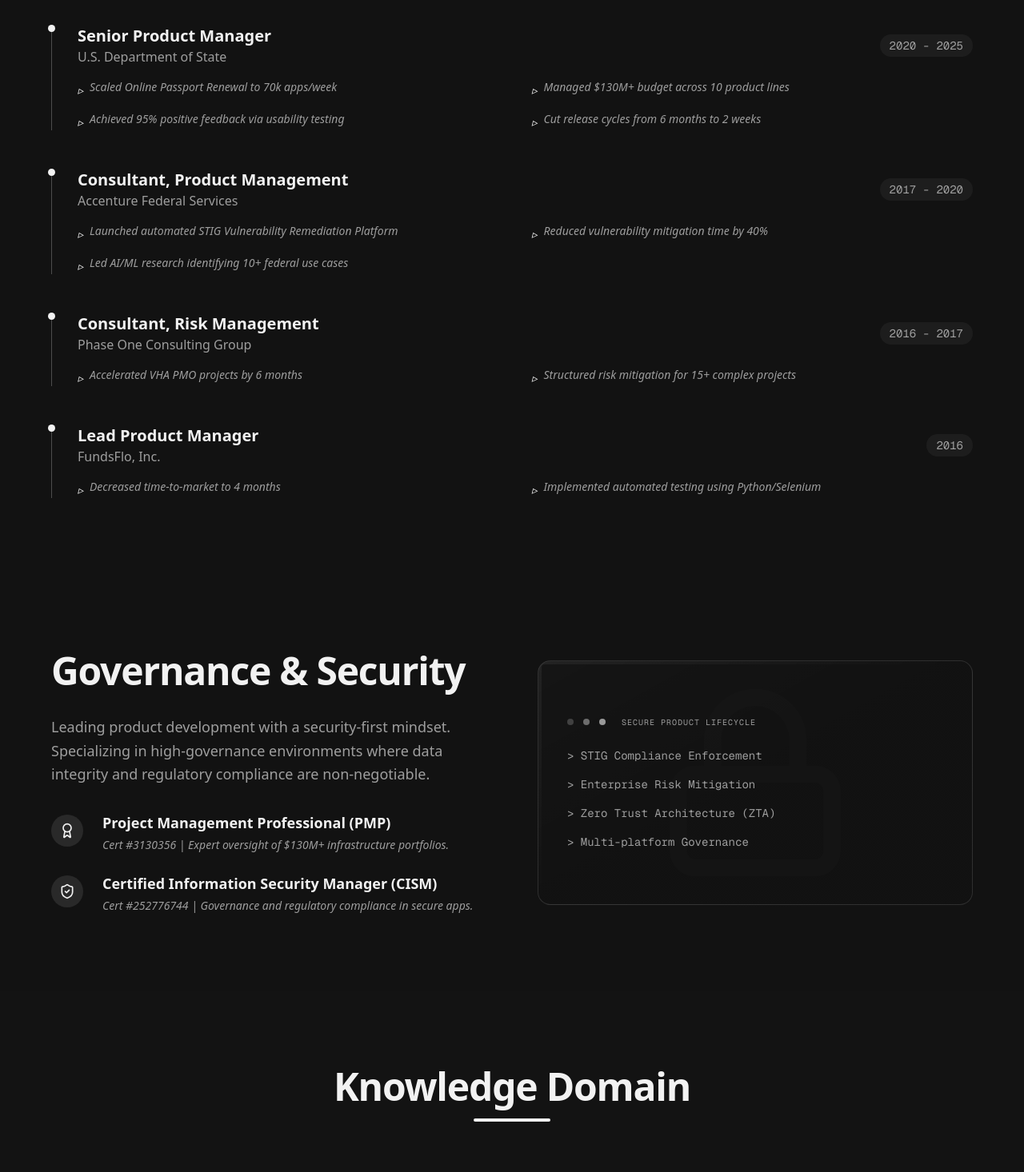
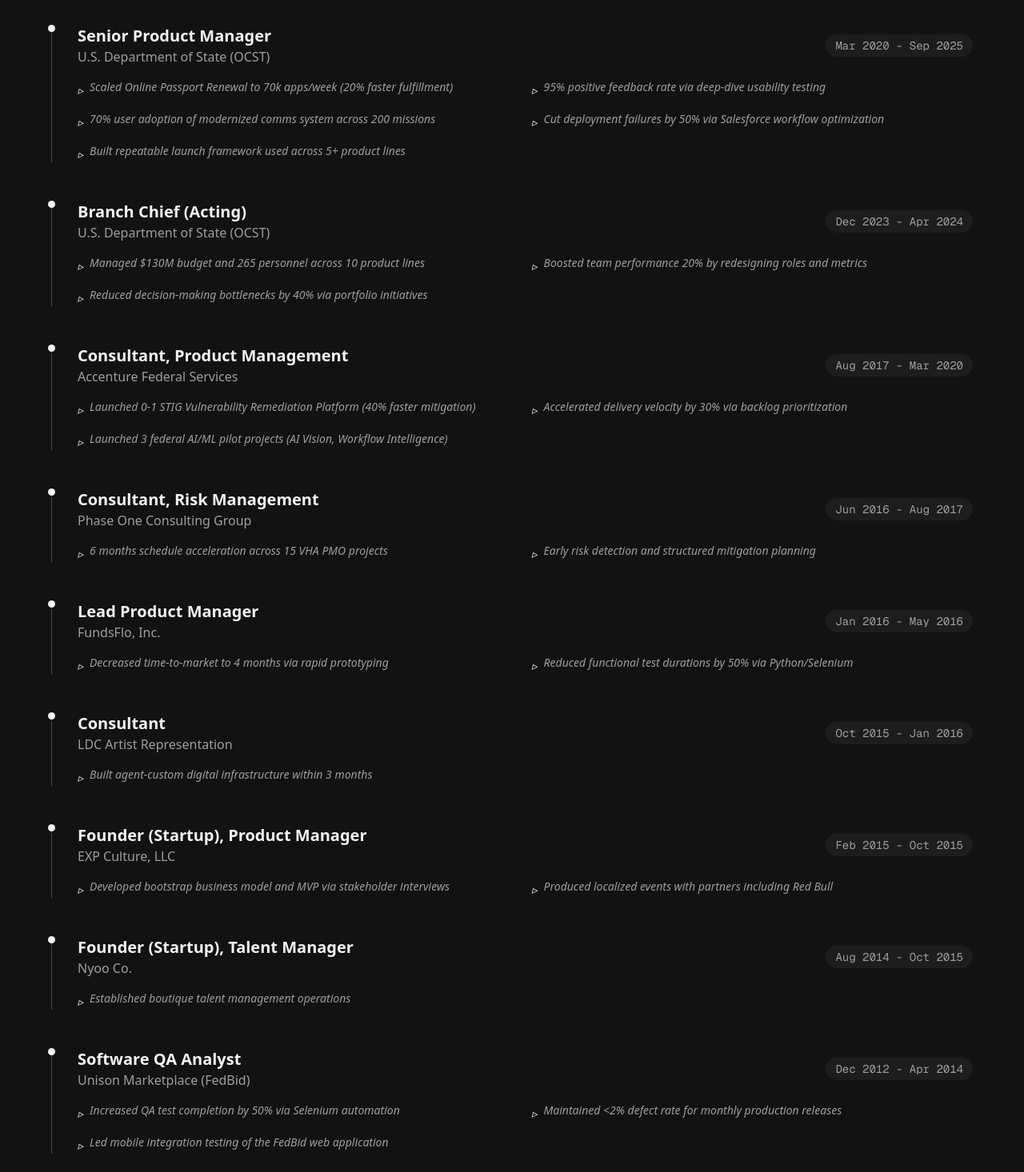
Before and after one commit to benyoo/nyooco, a Next.js app: page / in a window 1280 px wide. Shown: the part 1820-3286 px from the top of the page at 80% size. Built offline with nearby package versions, Linux system fonts and the light colour scheme.

Commit message:
Update experience section with full resume data

```diff
--- a/src/components/experience.tsx
+++ b/src/components/experience.tsx
@@ -4,42 +4,88 @@
 
 const experiences = [
     {
-        company: "U.S. Department of State",
+        company: "U.S. Department of State (OCST)",
         role: "Senior Product Manager",
-        period: "2020 - 2025",
+        period: "Mar 2020 - Sep 2025",
         achievements: [
-            "Scaled Online Passport Renewal to 70k apps/week",
-            "Managed $130M+ budget across 10 product lines",
-            "Achieved 95% positive feedback via usability testing",
-            "Cut release cycles from 6 months to 2 weeks"
+            "Scaled Online Passport Renewal to 70k apps/week (20% faster fulfillment)",
+            "95% positive feedback rate via deep-dive usability testing",
+            "70% user adoption of modernized comms system across 200 missions",
+            "Cut deployment failures by 50% via Salesforce workflow optimization",
+            "Built repeatable launch framework used across 5+ product lines"
+        ]
+    },
+    {
+        company: "U.S. Department of State (OCST)",
+        role: "Branch Chief (Acting)",
+        period: "Dec 2023 - Apr 2024",
+        achievements: [
+            "Managed $130M budget and 265 personnel across 10 product lines",
+            "Boosted team performance 20% by redesigning roles and metrics",
+            "Reduced decision-making bottlenecks by 40% via portfolio initiatives"
         ]
     },
     {
         company: "Accenture Federal Services",
         role: "Consultant, Product Management",
-        period: "2017 - 2020",
+        period: "Aug 2017 - Mar 2020",
         achievements: [
-            "Launched automated STIG Vulnerability Remediation Platform",
-            "Reduced vulnerability mitigation time by 40%",
-            "Led AI/ML research identifying 10+ federal use cases"
+            "Launched 0-1 STIG Vulnerability Remediation Platform (40% faster mitigation)",
+            "Accelerated delivery velocity by 30% via backlog prioritization",
+            "Launched 3 federal AI/ML pilot projects (AI Vision, Workflow Intelligence)"
         ]
     },
     {
         company: "Phase One Consulting Group",
         role: "Consultant, Risk Management",
-        period: "2016 - 2017",
+        period: "Jun 2016 - Aug 2017",
         achievements: [
-            "Accelerated VHA PMO projects by 6 months",
-            "Structured risk mitigation for 15+ complex projects"
+            "6 months schedule acceleration across 15 VHA PMO projects",
+            "Early risk detection and structured mitigation planning"
         ]
     },
     {
         company: "FundsFlo, Inc.",
         role: "Lead Product Manager",
-        period: "2016",
+        period: "Jan 2016 - May 2016",
         achievements: [
-            "Decreased time-to-market to 4 months",
-            "Implemented automated testing using Python/Selenium"
+            "Decreased time-to-market to 4 months via rapid prototyping",
+            "Reduced functional test durations by 50% via Python/Selenium"
+        ]
+    },
+    {
+        company: "LDC Artist Representation",
+        role: "Consultant",
+        period: "Oct 2015 - Jan 2016",
+        achievements: [
+            "Built agent-custom digital infrastructure within 3 months"
+        ]
+    },
+    {
+        company: "EXP Culture, LLC",
+        role: "Founder (Startup), Product Manager",
+        period: "Feb 2015 - Oct 2015",
+        achievements: [
+            "Developed bootstrap business model and MVP via stakeholder interviews",
+            "Produced localized events with partners including Red Bull"
+        ]
+    },
+    {
+        company: "Nyoo Co.",
+        role: "Founder (Startup), Talent Manager",
+        period: "Aug 2014 - Oct 2015",
+        achievements: [
+            "Established boutique talent management operations"
+        ]
+    },
+    {
+        company: "Unison Marketplace (FedBid)",
+        role: "Software QA Analyst",
+        period: "Dec 2012 - Apr 2014",
+        achievements: [
+            "Increased QA test completion by 50% via Selenium automation",
+            "Maintained <2% defect rate for monthly production releases",
+            "Led mobile integration testing of the FedBid web application"
         ]
     }
 ];
```
